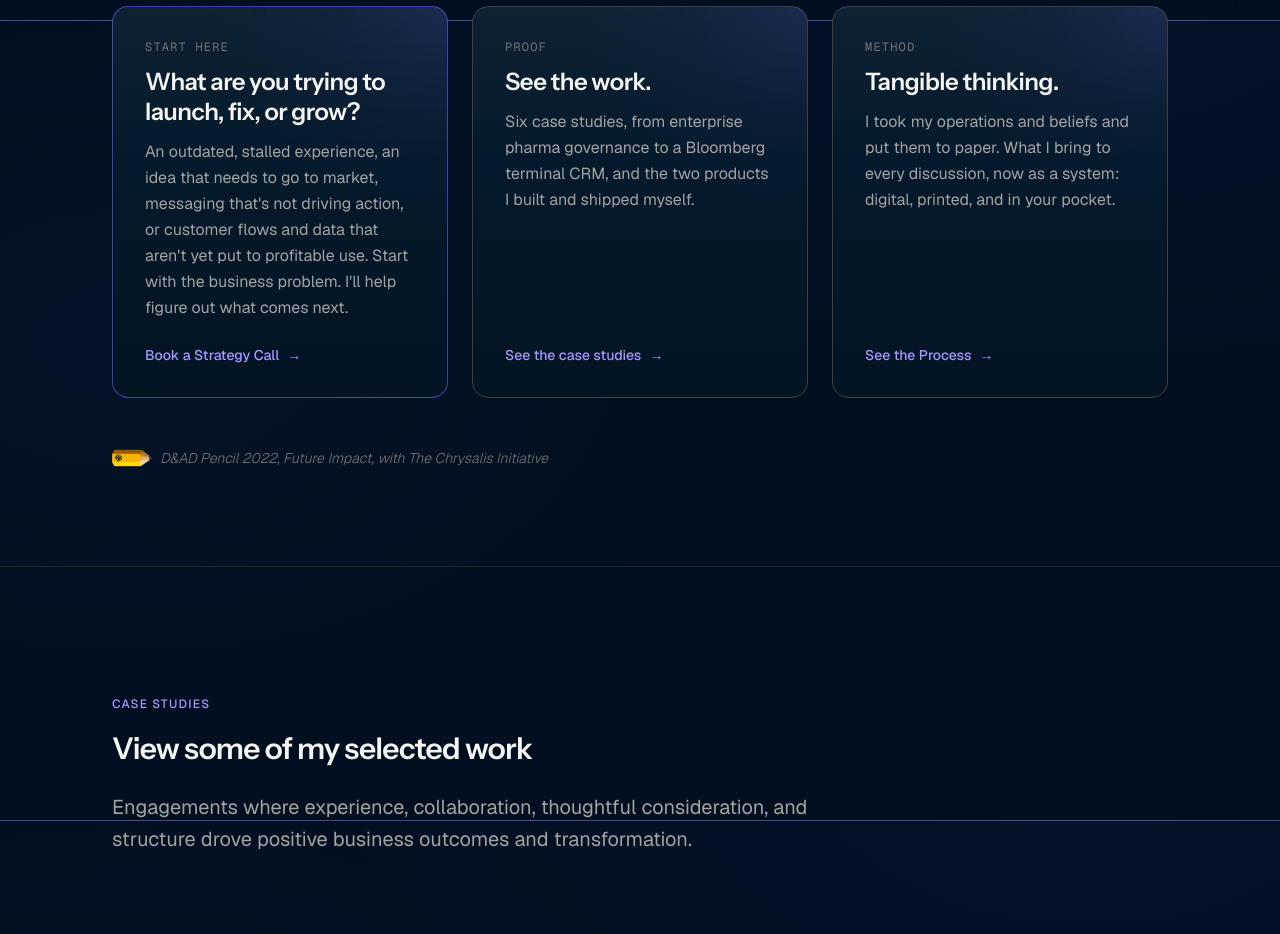
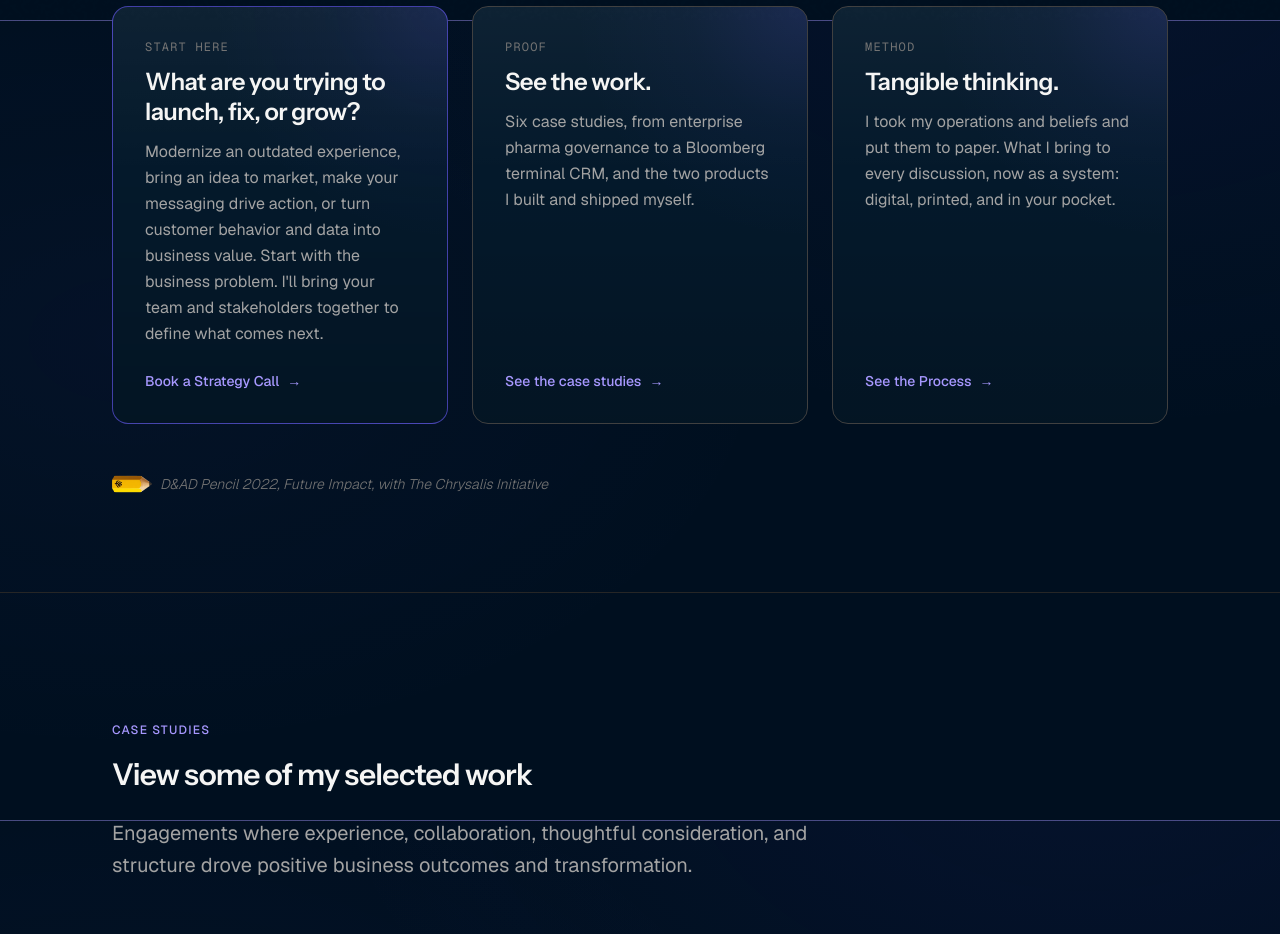
Before and after one commit to ShawnCapizzi/shawncapizzi-com, a Next.js app: page / in a window 1280 px wide. Shown: the part 780-1714 px from the top of the page. Built offline with nearby package versions, Linux system fonts and the light colour scheme; no server answers.

Commit message:
Door 1: name the team and stakeholder work in the close

```diff
--- a/components/HeroBottom.tsx
+++ b/components/HeroBottom.tsx
@@ -37,7 +37,7 @@ const DOORS: Door[] = [
     key: "problem",
     eyebrow: "Start here",
     title: "What are you trying to launch, fix, or grow?",
-    body: "An outdated, stalled experience, an idea that needs to go to market, messaging that's not driving action, or customer flows and data that aren't yet put to profitable use. Start with the business problem. I'll help figure out what comes next.",
+    body: "Modernize an outdated experience, bring an idea to market, make your messaging drive action, or turn customer behavior and data into business value. Start with the business problem. I'll bring your team and stakeholders together to define what comes next.",
     cta: "Book a Strategy Call",
     href: CAL_URL,
     external: true,
```
